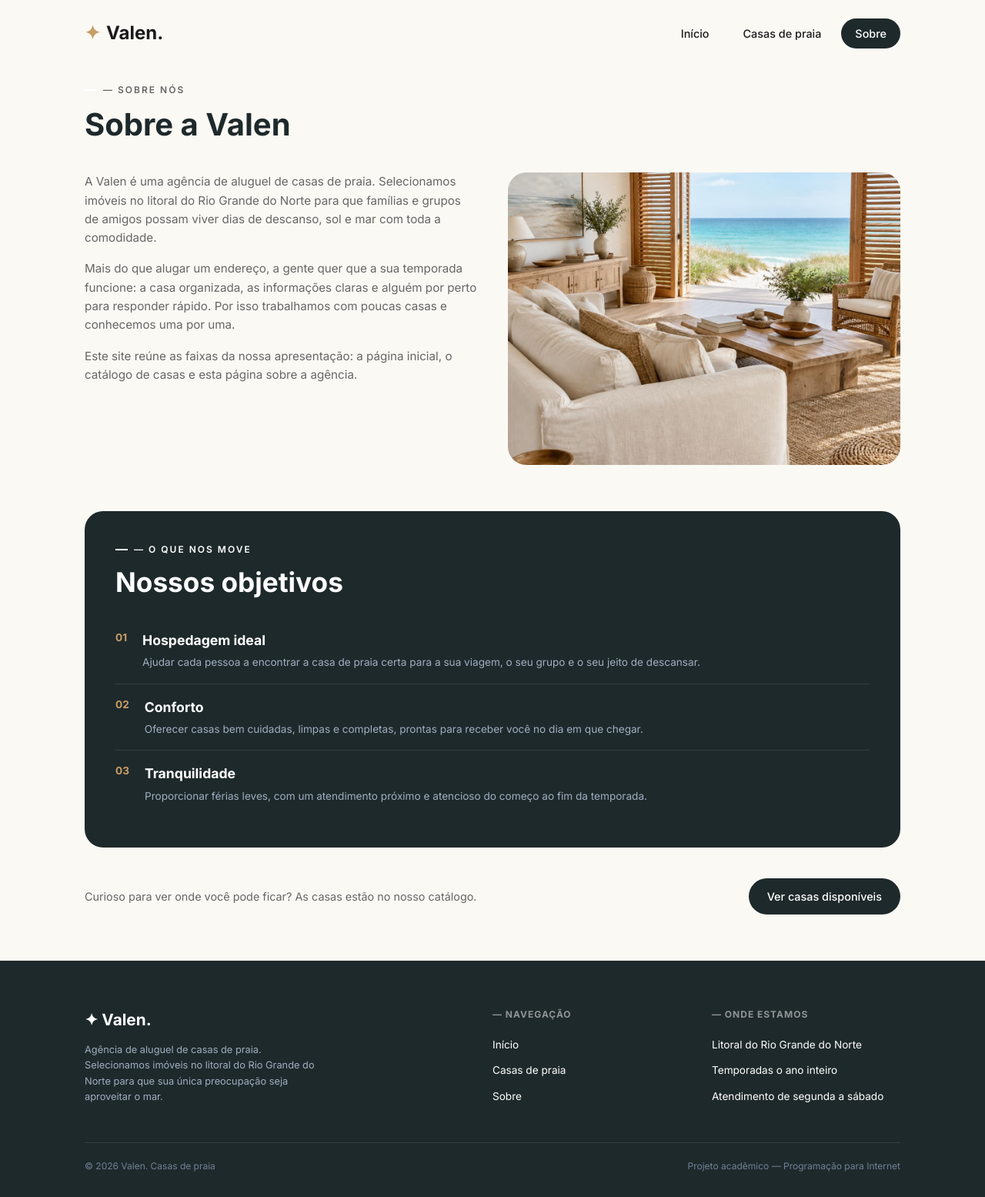
After one commit to Nikolas23321/VALEN_PROJ, a Django app: page /sobre/ in a window 1280 px wide. The commit adds this page. Shown: the whole page at 77% size. Run offline with Django 5.2, Linux system fonts and the light colour scheme.

Commit message:
feat: adiciona pagina sobre e navegacao

```diff
--- a/core/templates/core/base.html
+++ b/core/templates/core/base.html
@@ -15,6 +15,11 @@
             <a href="{% url 'home' %}" class="logo">
                 <span>✦</span> Valen.
             </a>
+             <nav class="main-nav">
+                <a href="{% url 'home' %}" class="nav-link {% if request.resolver_match.url_name == 'home' %}active{% endif %}">Início</a>
+                <a href="{% url 'casas' %}" class="nav-link {% if request.resolver_match.url_name == 'casas' %}active{% endif %}">Casas de praia</a>
+                <a href="{% url 'sobre' %}" class="nav-link {% if request.resolver_match.url_name == 'sobre' %}active{% endif %}">Sobre</a>
+            </nav>
         </div>
     </header>
 
@@ -33,7 +38,14 @@
                         Agência de aluguel de casas de praia. Selecionamos imóveis no litoral do Rio Grande do Norte para que sua única preocupação seja aproveitar o mar.
                     </p>
                 </div>
-
+                <div>
+                    <h4 class="footer-heading">— NAVEGAÇÃO</h4>
+                    <ul class="footer-links">
+                        <li><a href="{% url 'home' %}">Início</a></li>
+                        <li><a href="{% url 'casas' %}">Casas de praia</a></li>
+                        <li><a href="{% url 'sobre' %}">Sobre</a></li>
+                    </ul>
+                </div>
                 <div>
                     <h4 class="footer-heading">— ONDE ESTAMOS</h4>
                     <ul class="footer-links">
--- a/core/templates/core/casas.html
+++ b/core/templates/core/casas.html
@@ -112,6 +112,7 @@
             <p class="cta-desc" style="color: var(--text-muted); margin-bottom: 0;">Conta um pouco sobre a sua viagem e veja o que guia a escolha na nossa página sobre a agência.</p>
         </div>
         <div class="btn-group">
+            <a href="{% url 'sobre' %}" class="btn btn-dark">Sobre a Valen</a>
             <a href="{% url 'home' %}" class="btn btn-outline" style="color: var(--text-main); border-color: rgba(0,0,0,0.2);">Voltar ao início</a>
         </div>
     </section>
--- a/core/templates/core/home.html
+++ b/core/templates/core/home.html
@@ -16,6 +16,7 @@
             </p>
             <div class="btn-group">
                 <a href="{% url 'casas' %}" class="btn btn-primary">Conheça nossas casas</a>
+                <a href="{% url 'sobre' %}" class="btn btn-outline">Sobre a Valen</a>
             </div>
         </div>
     </section>
@@ -100,6 +101,7 @@
             <p class="split-text">
                 Nosso cuidado é com o detalhe: a casa limpa e pronta para morar, a varanda com rede, o caminho curto até a areia. Você chega e o resto acontece.
             </p>
+            <a href="{% url 'sobre' %}" class="btn btn-outline" style="color: var(--text-main); border-color: rgba(0,0,0,0.2); margin-top: 12px;">Conheça nossos objetivos</a>
         </div>
     </section>
 
--- /dev/null
+++ b/core/templates/core/sobre.html
@@ -0,0 +1,71 @@
+{% extends 'core/base.html' %}
+{% load static %}
+
+{% block title %}Sobre a Valen{% endblock %}
+
+{% block content %}
+<div class="container">
+
+    <!-- Introdução -->
+    <div style="margin-top: 20px; margin-bottom: 40px;">
+        <span class="sub-tag" style="color: var(--text-muted); margin-bottom: 4px;">— SOBRE NÓS</span>
+        <h1 class="section-title" style="font-size: 2.5rem; margin-bottom: 30px;">Sobre a Valen</h1>
+
+        <div class="about-grid">
+            <div>
+                <p style="margin-bottom: 16px; color: var(--text-muted); font-size: 0.95rem;">
+                    A Valen é uma agência de aluguel de casas de praia. Selecionamos imóveis no litoral do Rio Grande do Norte para que famílias e grupos de amigos possam viver dias de descanso, sol e mar com toda a comodidade.
+                </p>
+                <p style="margin-bottom: 16px; color: var(--text-muted); font-size: 0.95rem;">
+                    Mais do que alugar um endereço, a gente quer que a sua temporada funcione: a casa organizada, as informações claras e alguém por perto para responder rápido. Por isso trabalhamos com poucas casas e conhecemos uma por uma.
+                </p>
+                <p style="color: var(--text-muted); font-size: 0.95rem;">
+                    Este site reúne as faixas da nossa apresentação: a página inicial, o catálogo de casas e esta página sobre a agência.
+                </p>
+            </div>
+            <div class="split-img-wrapper" style="height: 380px;">
+                <img src="{% static 'core/images/download (5).jpg' %}" alt="Varanda da Valen ao pôr do sol" class="split-img">
+            </div>
+        </div>
+    </div>
+
+    <!-- Nossos Objetivos -->
+    <section class="goals-card">
+        <span class="sub-tag">— O QUE NOS MOVE</span>
+        <h2 class="cta-title" style="margin-bottom: 24px;">Nossos objetivos</h2>
+
+        <div class="goal-item">
+            <span class="goal-num">01</span>
+            <div>
+                <h3 class="goal-title">Hospedagem ideal</h3>
+                <p class="goal-desc">Ajudar cada pessoa a encontrar a casa de praia certa para a sua viagem, o seu grupo e o seu jeito de descansar.</p>
+            </div>
+        </div>
+
+        <div class="goal-item">
+            <span class="goal-num">02</span>
+            <div>
+                <h3 class="goal-title">Conforto</h3>
+                <p class="goal-desc">Oferecer casas bem cuidadas, limpas e completas, prontas para receber você no dia em que chegar.</p>
+            </div>
+        </div>
+
+        <div class="goal-item">
+            <span class="goal-num">03</span>
+            <div>
+                <h3 class="goal-title">Tranquilidade</h3>
+                <p class="goal-desc">Proporcionar férias leves, com um atendimento próximo e atencioso do começo ao fim da temporada.</p>
+            </div>
+        </div>
+    </section>
+
+    <!-- Footer Banner / Chamada -->
+    <div style="display: flex; justify-content: space-between; align-items: center; margin-bottom: 60px;">
+        <p style="color: var(--text-muted); font-size: 0.9rem;">
+            Curioso para ver onde você pode ficar? As casas estão no nosso catálogo.
+        </p>
+        <a href="{% url 'casas' %}" class="btn btn-dark">Ver casas disponíveis</a>
+    </div>
+
+</div>
+{% endblock %}
--- a/core/urls.py
+++ b/core/urls.py
@@ -4,4 +4,5 @@ from . import views
 urlpatterns = [
     path('', views.inicio, name='home'),
     path('casas/', views.casas, name='casas'),
+    path('sobre/', views.sobre, name='sobre'),
 ]
--- a/core/views.py
+++ b/core/views.py
@@ -2,11 +2,11 @@ from django.shortcuts import render
 
 # Create your views here.
 
-
-
 def inicio(request):
     return render(request, 'core/home.html')
 
-
 def casas(request):
     return render(request, 'core/casas.html')
+
+def sobre(request):
+    return render(request, 'core/sobre.html')
```
